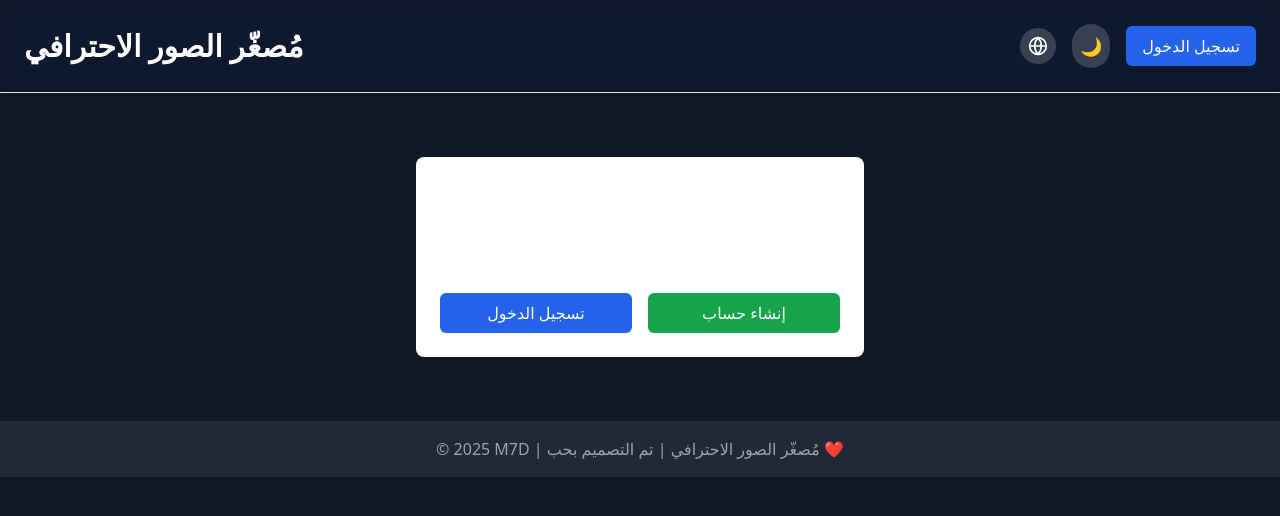
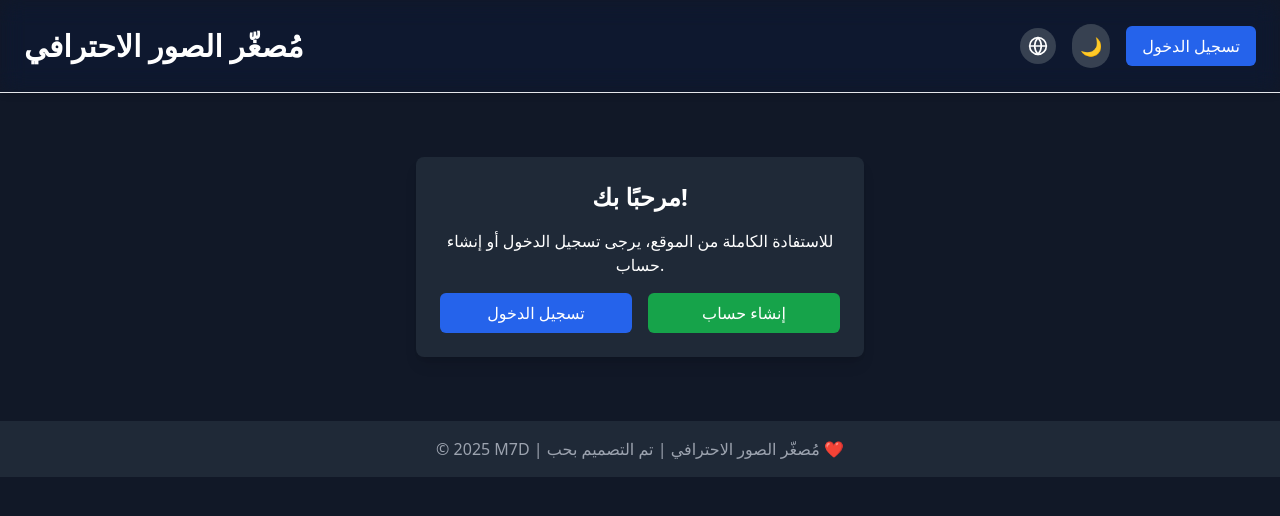
Before and after one commit to MenuM7D/PixMod, a React (Vite) app: page / in a window 1280 px wide. Shown: the top 516 px of the page. Built offline with nearby package versions, Linux system fonts and the light colour scheme; no server answers.

Commit message:
Update App.jsx

```diff
--- a/src/App.jsx
+++ b/src/App.jsx
@@ -505,7 +505,7 @@ const App = () => {
       </header>
       <main className="container mx-auto p-4 md:p-6">
         {!isLoggedIn ? (
-          <section className="max-w-md mx-auto mt-10 p-6 rounded-lg shadow-lg bg-white dark:bg-gray-800 text-center space-y-4">
+          <section className={`max-w-md mx-auto mt-10 p-6 rounded-lg shadow-lg transition-colors duration-300 ${darkMode ? 'bg-gray-800 text-white' : 'bg-white text-gray-800'} text-center space-y-4`}>
             <h2 className="text-2xl font-semibold">مرحبًا بك!</h2>
             <p>للاستفادة الكاملة من الموقع، يرجى تسجيل الدخول أو إنشاء حساب.</p>
             <div className="flex gap-4">
```
